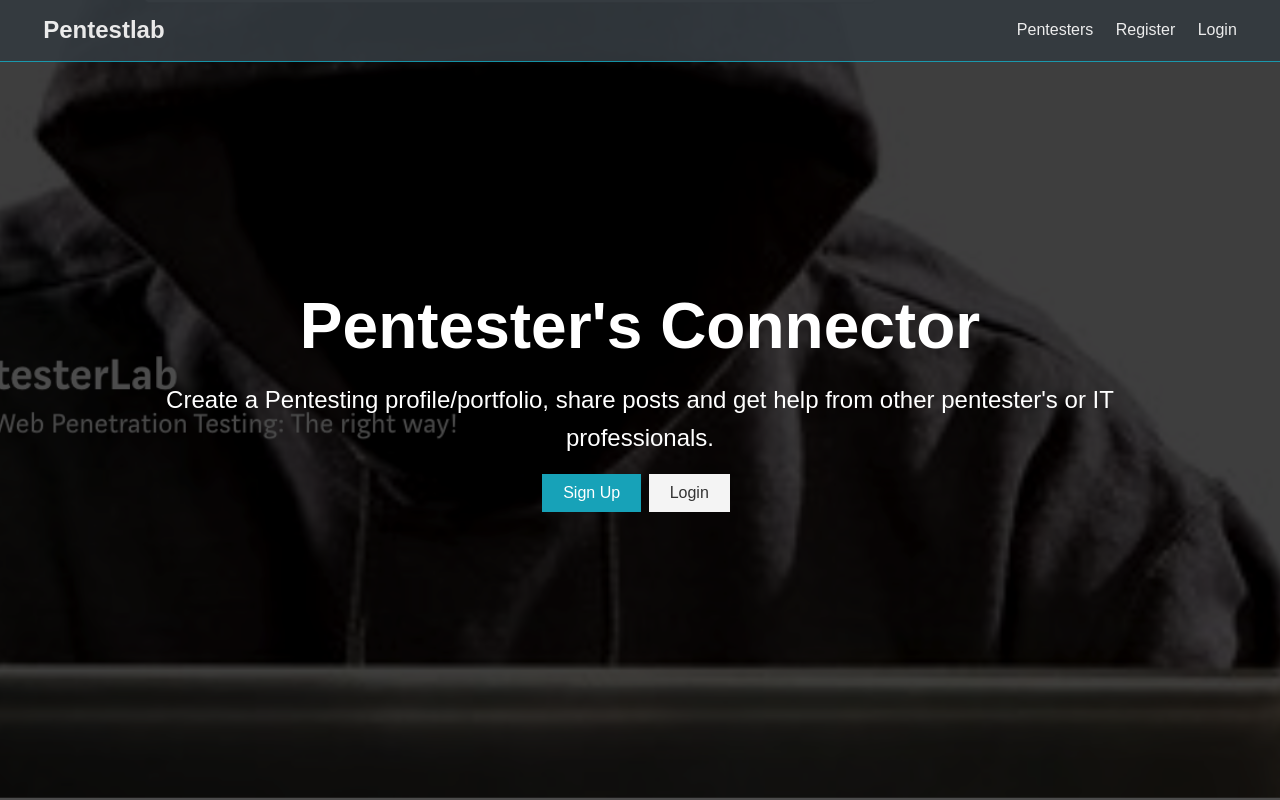
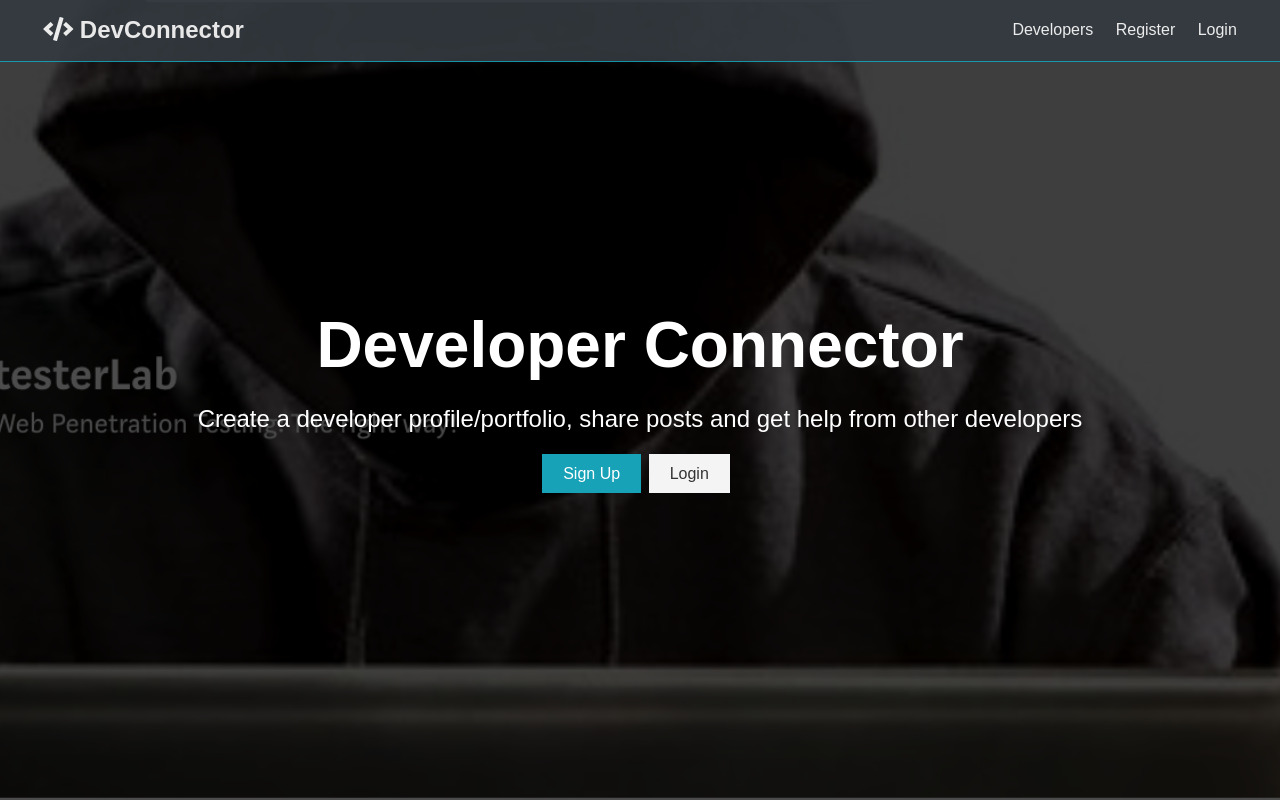
Before and after one commit to Nanyte25/penconnectorlab, a React (Create React App) app in the folder client/: page / in a window 1280 px wide. Built offline with nearby package versions, Linux system fonts and the light colour scheme; no server answers.

Commit message:
adding state and post listings to applications

```diff
--- a/client/public/index.html
+++ b/client/public/index.html
@@ -1,43 +1,22 @@
+
 <!DOCTYPE html>
 <html lang="en">
   <head>
     <meta charset="utf-8" />
-    <link rel="icon" href="%PUBLIC_URL%/favicon.ico" />
+    <link rel="shortcut icon" href="%PUBLIC_URL%/favicon.ico" />
     <meta name="viewport" content="width=device-width, initial-scale=1" />
     <meta name="theme-color" content="#000000" />
-    <meta
-      name="description"
-      content="Web site created using create-react-app"
+    <link
+      rel="stylesheet"
+      href="https://use.fontawesome.com/releases/v5.8.1/css/all.css"
+      integrity="sha384-50oBUHEmvpQ+1lW4y57PTFmhCaXp0ML5d60M1M7uH2+nqUivzIebhndOJK28anvf"
+      crossorigin="anonymous"
     />
-    <link rel="apple-touch-icon" href="%PUBLIC_URL%/logo192.png" />
-    <!--
-      manifest.json provides metadata used when your web app is installed on a
-      user's mobile device or desktop. See https://developers.google.com/web/fundamentals/web-app-manifest/
-    -->
     <link rel="manifest" href="%PUBLIC_URL%/manifest.json" />
-    <!--
-      Notice the use of %PUBLIC_URL% in the tags above.
-      It will be replaced with the URL of the `public` folder during the build.
-      Only files inside the `public` folder can be referenced from the HTML.
-
-      Unlike "/favicon.ico" or "favicon.ico", "%PUBLIC_URL%/favicon.ico" will
-      work correctly both with client-side routing and a non-root public URL.
-      Learn how to configure a non-root public URL by running `npm run build`.
-    -->
-    <title>Penconnectorlab</title>
+    <title>Welcome To Penconnector</title>
   </head>
   <body>
     <noscript>You need to enable JavaScript to run this app.</noscript>
     <div id="root"></div>
-    <!--
-      This HTML file is a template.
-      If you open it directly in the browser, you will see an empty page.
-
-      You can add webfonts, meta tags, or analytics to this file.
-      The build step will place the bundled scripts into the <body> tag.
-
-      To begin the development, run `npm start` or `yarn start`.
-      To create a production bundle, use `npm run build` or `yarn build`.
-    -->
   </body>
 </html>
--- a/client/src/components/layout/Landing.js
+++ b/client/src/components/layout/Landing.js
@@ -12,10 +12,10 @@ const Landing = ({ isAuthenticated }) => {
     <section className='landing'>
       <div className='dark-overlay'>
         <div className='landing-inner'>
-          <h1 className='x-large'>Pentester's Connector</h1>
+          <h1 className='x-large'>Developer Connector</h1>
           <p className='lead'>
-            Create a Pentesting profile/portfolio, share posts and get help from
-            other pentester's or IT professionals.
+            Create a developer profile/portfolio, share posts and get help from
+            other developers
           </p>
           <div className='buttons'>
             <Link to='/register' className='btn btn-primary'>
--- a/client/src/components/layout/Navbar.js
+++ b/client/src/components/layout/Navbar.js
@@ -8,7 +8,7 @@ const Navbar = ({ auth: { isAuthenticated }, logout }) => {
   const authLinks = (
     <ul>
       <li>
-        <Link to="/profiles">Pentester's</Link>
+        <Link to="/profiles">Developers</Link>
       </li>
       <li>
         <Link to="/posts">Posts</Link>
@@ -31,7 +31,7 @@ const Navbar = ({ auth: { isAuthenticated }, logout }) => {
   const guestLinks = (
     <ul>
       <li>
-        <Link to="/profiles">Pentesters</Link>
+        <Link to="/profiles">Developers</Link>
       </li>
       <li>
         <Link to="/register">Register</Link>
@@ -46,7 +46,7 @@ const Navbar = ({ auth: { isAuthenticated }, logout }) => {
     <nav className="navbar bg-dark">
       <h1>
         <Link to="/">
-          <i className="fas fa-code" /> Pentestlab
+          <i className="fas fa-code" /> DevConnector
         </Link>
       </h1>
       <Fragment>{isAuthenticated ? authLinks : guestLinks}</Fragment>
--- a/client/src/components/profiles/Profiles.js
+++ b/client/src/components/profiles/Profiles.js
@@ -16,7 +16,7 @@ const Profiles = ({ getProfiles, profile: { profiles, loading } }) => {
         <Spinner />
       ) : (
         <Fragment>
-          <h1 className='large text-primary'>Pentester's</h1>
+          <h1 className='large text-primary'>Developers</h1>
           <p className='lead'>
             <i className='fab fa-connectdevelop' /> Browse and connect with
             developers
--- a/client/src/index.js
+++ b/client/src/index.js
@@ -1,17 +1,5 @@
 import React from 'react';
 import ReactDOM from 'react-dom';
-import './index.css';
 import App from './App';
-import reportWebVitals from './reportWebVitals';
 
-ReactDOM.render(
-  <React.StrictMode>
-    <App />
-  </React.StrictMode>,
-  document.getElementById('root')
-);
-
-// If you want to start measuring performance in your app, pass a function
-// to log results (for example: reportWebVitals(console.log))
-// or send to an analytics endpoint. Learn more: https://bit.ly/CRA-vitals
-reportWebVitals();
+ReactDOM.render(<App />, document.getElementById('root'));
--- a/package.json
+++ b/package.json
@@ -32,5 +32,10 @@
   },
   "devDependencies": {
     "nodemon": "^2.0.7"
+  },
+  "proxy": {
+    "/auth/google": {
+      "target": "http://localhost:5000"
+    }
   }
 }
```
Also changed, not shown: client/src/setupTests.js (deleted, +0 -5 lines), client/src/reportWebVitals.js (indentation only), 2 other files (tests, documents, lock files or other folders).
